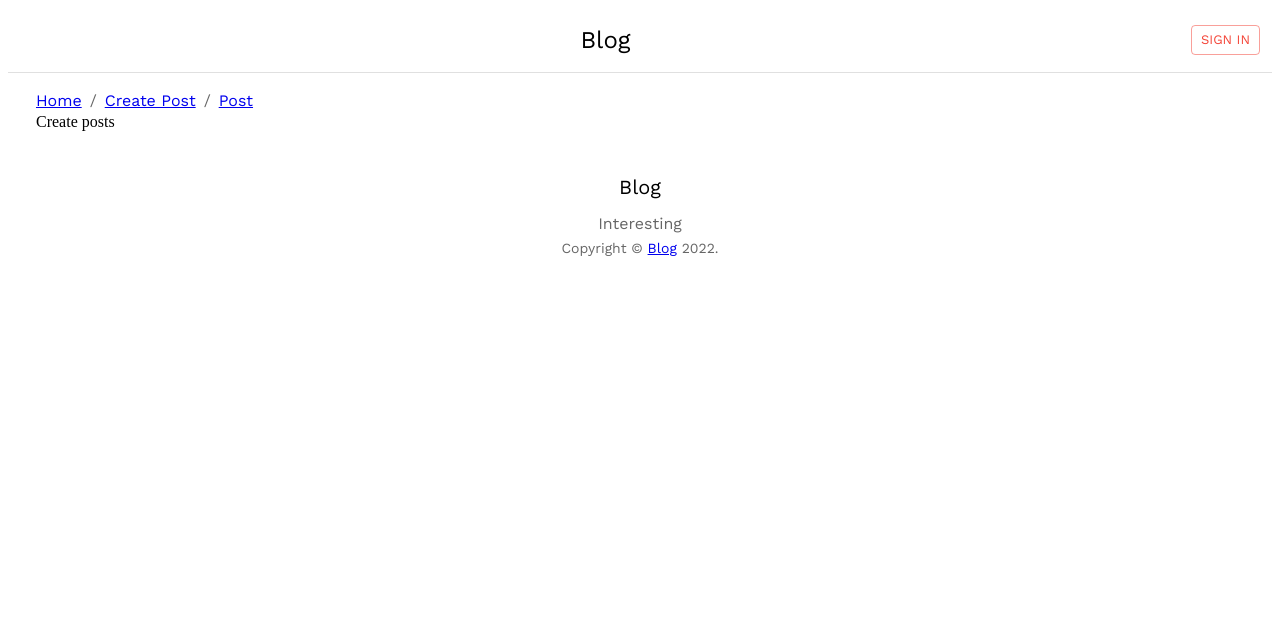
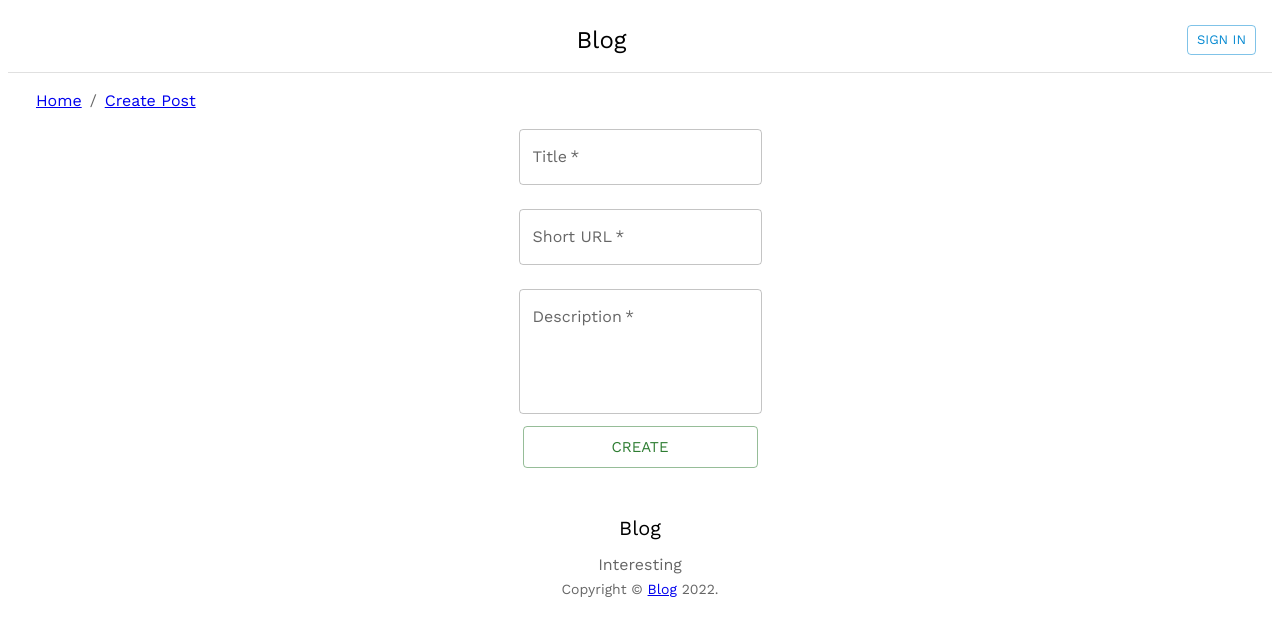
Before and after one commit to misikdmitriy/rich-blog, a React (Create React App) app in the folder frontend/: page /posts/create in a window 1280 px wide. Shown: the top 636 px of the page. Built offline with nearby package versions, Linux system fonts and the light colour scheme; no server answers.

Commit message:
create form

```diff
--- a/frontend/package.json
+++ b/frontend/package.json
@@ -16,6 +16,7 @@
     "@types/node": "^16.11.41",
     "@types/react": "^18.0.14",
     "@types/react-dom": "^18.0.5",
+    "formik": "^2.2.9",
     "graphql": "^15.8.0",
     "http-proxy-middleware": "^2.0.6",
     "moment": "^2.29.3",
@@ -25,7 +26,8 @@
     "react-scripts": "5.0.1",
     "sass": "^1.53.0",
     "typescript": "^4.7.4",
-    "web-vitals": "^2.1.4"
+    "web-vitals": "^2.1.4",
+    "yup": "^0.32.11"
   },
   "scripts": {
     "start": "react-scripts start",
@@ -55,6 +57,7 @@
   "devDependencies": {
     "@types/moment": "^2.13.0",
     "@types/react-router-dom": "^5.3.3",
+    "@types/yup": "^0.29.14",
     "@typescript-eslint/eslint-plugin": "^5.29.0",
     "@typescript-eslint/parser": "^5.29.0",
     "eslint": "^8.18.0",
--- a/frontend/src/components/createPost/CreatePostPage.tsx
+++ b/frontend/src/components/createPost/CreatePostPage.tsx
@@ -1,5 +1,69 @@
 import React from 'react';
+import { Formik, Form, Field } from 'formik';
+import * as Yup from 'yup';
+import { Box, TextField, Button } from '@mui/material';
 
-const CreatePostPage = () => <div>Create posts</div>;
+const schema = Yup.object().shape({
+	title: Yup.string().required(),
+	shortUrl: Yup.string().required(),
+	description: Yup.string().required(),
+});
+
+const CreatePostPage = () => (
+	<Box sx={{ display: 'flex' }} alignItems="center" justifyContent="center">
+		<Formik
+			initialValues={{
+				title: '',
+				shortUrl: '',
+				description: '',
+			}}
+			validationSchema={schema}
+			onSubmit={() => {}}
+		>
+			{() => (
+				<Form style={{ display: 'flex', flexDirection: 'column' }}>
+					<Field
+						name="title"
+						component={TextField}
+						margin="normal"
+						required
+						label="Title"
+						type="text"
+						id="title"
+					/>
+					<Field
+						name="shortUrl"
+						component={TextField}
+						margin="normal"
+						required
+						label="Short URL"
+						type="text"
+						id="title"
+					/>
+					<Field
+						name="description"
+						component={TextField}
+						margin="normal"
+						multiline
+						rows={4}
+						required
+						label="Description"
+						type="text"
+						id="title"
+					/>
+					<Button
+						sx={{ m: 1 }}
+						variant="outlined"
+						size="large"
+						color="success"
+					>
+						Create
+
+					</Button>
+				</Form>
+			)}
+		</Formik>
+	</Box>
+);
 
 export default CreatePostPage;
--- a/frontend/src/components/header/Header.tsx
+++ b/frontend/src/components/header/Header.tsx
@@ -1,13 +1,25 @@
+import React, { useState } from 'react';
 import {
-	Typography, Toolbar, Button,
+	Typography,
+	Toolbar,
+	Button,
+	Box,
+	Link as OutsideLink,
 } from '@mui/material';
-import React, { useState } from 'react';
+import AddIcon from '@mui/icons-material/Add';
 import { useQuery } from '@apollo/client';
+import { Link } from 'react-router-dom';
 import LoginDialog from '../login/LoginDialog';
 import { Me } from '../../graphql/me';
+import { AppUser } from '../../types/user';
 
 interface HeaderProps {
   title: string;
+}
+
+interface AuthResult {
+	isAuthenticated: boolean,
+	user?: AppUser
 }
 
 const Header = (props: HeaderProps) => {
@@ -15,20 +27,18 @@ const Header = (props: HeaderProps) => {
 
 	const {
 		data: {
-			me: {
-				isAuthenticated = false,
-			} = {},
+			me,
 		} = {}, loading,
-	} = useQuery<{me: {isAuthenticated: boolean}}>(Me);
+	} = useQuery<{me: AuthResult}>(Me);
+
+	const { isAuthenticated, user } = me || {};
 
 	const [signInOpen, setSignInOpen] = useState<boolean>(false);
 
 	const openSignIn = () => setSignInOpen(true);
 	const closeSignIn = () => setSignInOpen(false);
 
-	const signOut = () => {
-		window.location.href = `/api/v1/auth/logout?returnTo=${window.location.href}`;
-	};
+	const isAdmin = () => user && user.roles && user.roles.indexOf('admin') > -1;
 
 	return (
 		<Toolbar sx={{ borderBottom: 1, borderColor: 'divider' }}>
@@ -42,16 +52,51 @@ const Header = (props: HeaderProps) => {
 			>
 				{title}
 			</Typography>
+			<Box>
+				{isAdmin() && (
+					<Link
+						to="/posts/create"
+						style={{ textDecoration: 'none' }}
+					>
+						<Button
+							sx={{ m: 1 }}
+							variant="outlined"
+							size="small"
+							startIcon={<AddIcon />}
+							color="success"
+						>
+							Post
+						</Button>
+					</Link>
+
+				)}
 				{!loading && !isAuthenticated && (
-				<Button variant="outlined" size="small" onClick={openSignIn}>
+					<Button
+						sx={{ m: 1 }}
+						variant="outlined"
+						size="small"
+						onClick={openSignIn}
+						color="info"
+					>
 						Sign In
 					</Button>
 				)}
 				{!loading && isAuthenticated && (
-				<Button variant="outlined" size="small" onClick={signOut}>
+					<OutsideLink
+						href={`/api/v1/auth/logout?returnTo=${window.location.href}`}
+						sx={{ textDecoration: 'none' }}
+					>
+						<Button
+							sx={{ m: 1 }}
+							variant="outlined"
+							size="small"
+							color="error"
+						>
 							Sign Out
 						</Button>
+					</OutsideLink>
 				)}
+			</Box>
 			<LoginDialog title="Sign In" open={signInOpen} close={closeSignIn} />
 		</Toolbar>
 	);
--- a/frontend/src/components/post/PostCard.tsx
+++ b/frontend/src/components/post/PostCard.tsx
@@ -19,7 +19,7 @@ const PostCard = (props: PostCardProps) => {
 
 	return (
 		<CardActionArea>
-			<Link to={`/posts/${post.shortUrl}`} style={{ textDecoration: 'none' }}>
+			<Link to={`/posts/id/${post.shortUrl}`} style={{ textDecoration: 'none' }}>
 				<Card sx={{ display: 'flex', overflowY: 'hidden', flexDirection: 'column' }}>
 					<CardMedia
 						component="img"
--- a/frontend/src/components/routes/routes.tsx
+++ b/frontend/src/components/routes/routes.tsx
@@ -30,7 +30,7 @@ export default [
 				name: 'Create Post',
 			},
 			{
-				path: '/posts/:shortUrl',
+				path: '/posts/id/:shortUrl',
 				element: <PostPage />,
 				name: 'Post',
 			},
--- a/frontend/src/graphql/me.ts
+++ b/frontend/src/graphql/me.ts
@@ -4,5 +4,8 @@ export const Me = gql`
     query {
         me {
             isAuthenticated
+            user {
+                roles
+            }
         }
     }`;
--- /dev/null
+++ b/frontend/src/types/user.ts
@@ -0,0 +1,3 @@
+export interface AppUser {
+    roles: string[]
+}
```
Also changed, not shown: 1 other file (tests, documents, lock files or other folders). Lines whose indentation alone changed are shown as unchanged.
